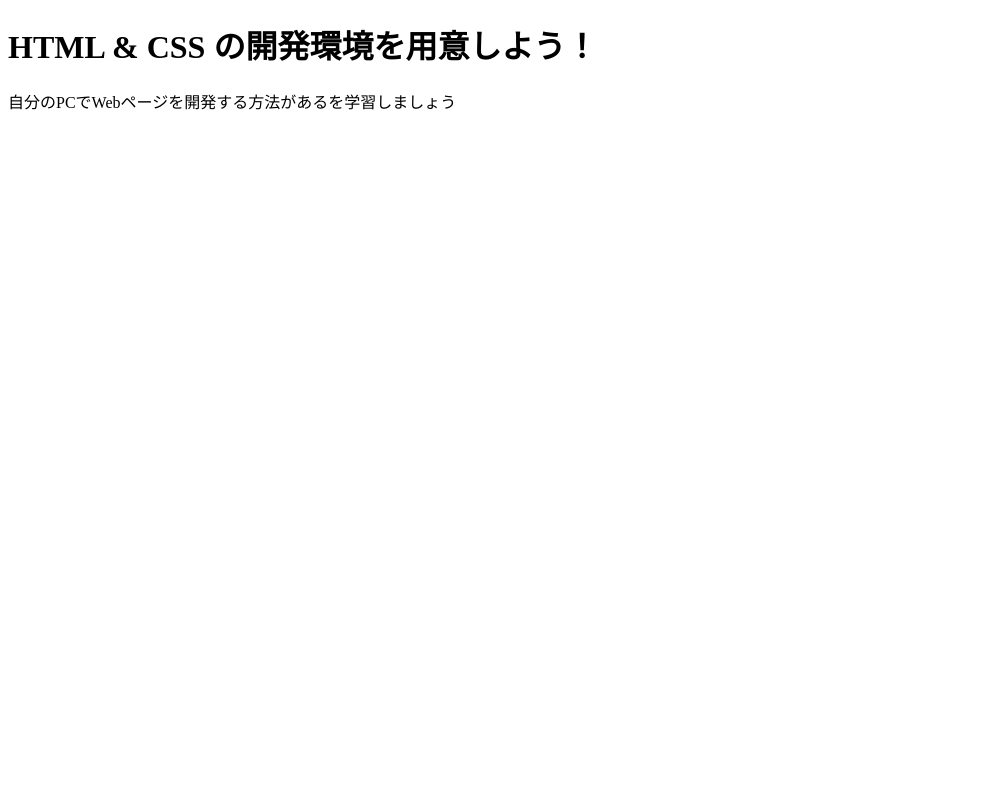
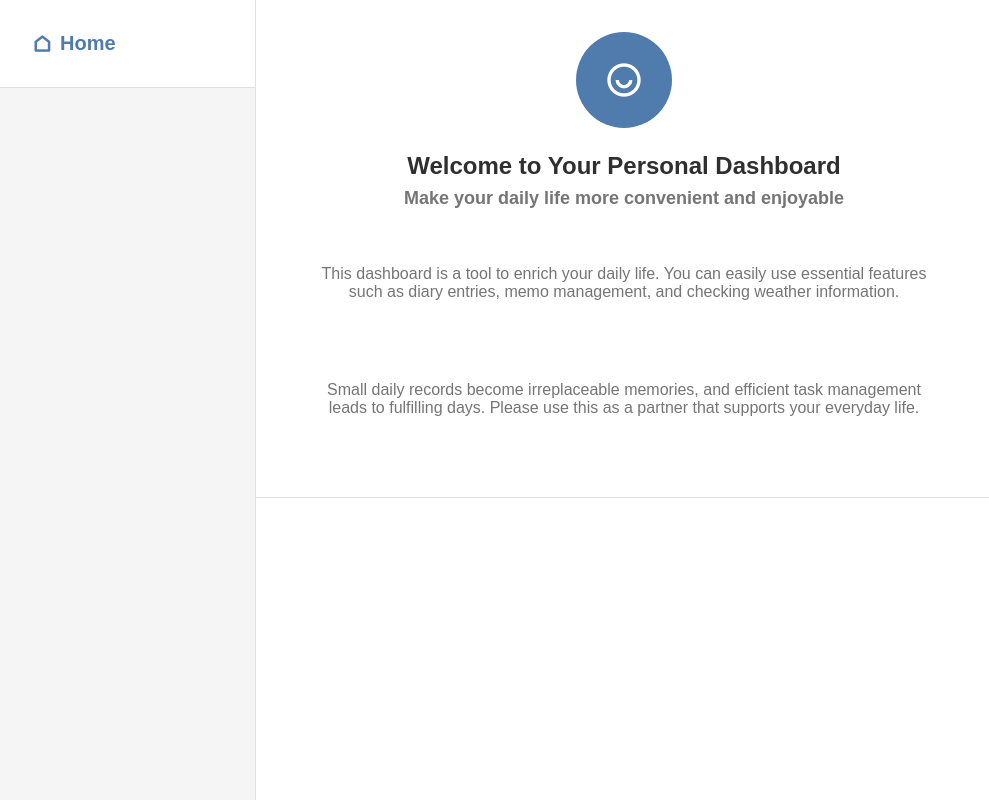
Before and after one commit to katanayo2480/mynewweb, a plain HTML site: page index.html in a window 1280 px wide. Shown: the whole page, without its empty margins (0-989 px from the left). Drawn offline with nearby package versions, Linux system fonts and the light colour scheme.

Commit message:
Add files via upload

```diff
--- a/index.html
+++ b/index.html
@@ -1,11 +1,37 @@
 <!DOCTYPE html>
-<html>
+<html lang="en">
   <head>
-    <meta charset="utf-8">
-    <title>Progate</title>
+    <meta charset="UTF-8" />
+    <meta name="viewport" content="width=device-width, initial-scale=1.0" />
+    <title>Dashboard</title>
+    <link rel="stylesheet"
+    href="style.css">
+    <link href="https://cdn.jsdelivr.net/npm/remixicon@4.5.0/fonts/remixicon.css" rel="stylesheet" />
   </head>
   <body>
-    <h1 class="title">HTML & CSS の開発環境を用意しよう！</h1>
-    <p>自分のPCでWebページを開発する方法があるを学習しましょう</p>
+    <div class="body1">
+      <aside>
+        <header>
+          <a href="#" data-tab="home">
+            <span class="ri-home-line"></span>Home
+          </a>
+        </header>
+      </aside>
+
+      <main>
+        <section id="home">
+          <header>
+            <div>
+              <span class="ri-user-smile-line"></span>
+              <h1>Welcome to Your Personal Dashboard</h1>
+              <h2>Make your daily life more convenient and enjoyable</h2>
+            </div>
+            <p>This dashboard is a tool to enrich your daily life. You can easily use essential features such as diary entries, memo management, and checking weather information.</p>
+            <p>Small daily records become irreplaceable memories, and efficient task management leads to fulfilling days. Please use this as a partner that supports your everyday life.</p>
+          </header>
+        </section>
+      </main>
+    </div>
   </body>
+
 </html>
--- /dev/null
+++ b/style.css
@@ -0,0 +1,103 @@
+/* ブラウザで設定されているスタイルのリセット・共通設定 */
+/* 消さないでください */
+*,
+*::before,
+*::after {
+  box-sizing: border-box;
+}
+body,
+h1,
+h2,
+h3,
+p,
+ul,
+li,
+form,
+input,
+textarea,
+select,
+button {
+  margin: 0;
+  padding: 0;
+  font-family: sans-serif;
+}
+
+ul {
+  list-style: none;
+}
+.body1 {
+  display: flex;
+  height: 100vh;
+}
+
+/* スタイルのリセット終了 */
+
+/* サイドバーとメインコンテンツを包むための要素のスタイルを書いてください */
+.body, aside {
+  width: 256px;
+  flex-shrink: 0;
+  background-color: #f5f5f5;
+  border-right: 1px solid #e0e0e0;
+  display: flex;
+  flex-direction: column;
+  height: 100%;
+}
+.body, header{
+  padding: 20px;
+  border-bottom: 1px solid #e0e0e0;
+}
+.aside, a{
+  font-size: 1.25rem;
+  font-weight: 600;
+  color: #4f7cac;
+  display: flex;
+  align-items: center;
+  gap: 8px;
+  text-decoration: none;
+}
+/* サイドバーに関連するスタイルを書いてください */
+
+.home{
+  flex: 1;
+}
+/* メインコンテンツに関連するスタイルを書いてください */
+
+
+.home, header{
+  background-color: white;
+  padding: 32px;
+  border-bottom: 1px solid #e0e0e0;
+  text-align: center;
+
+}
+
+.ri-user-smile-line{
+  width: 96px;
+  height: 96px;
+  background-color: #4f7cac;
+  border-radius: 50%;
+  display: flex;
+  justify-content: center;
+  align-items: center;
+  margin: 0 auto 24px auto;
+  font-size: 2.5rem;
+  color: white;
+}
+.main, h1{
+  font-size: 1.5rem;
+  font-weight: 600;
+  color: #2f2f2f;
+  margin-bottom: 8px;
+}
+.main, h2{
+  font-size: 1.125rem;
+  color: #757575;
+  margin-bottom: 24px;
+}
+.main, p{
+max-width: 672px;
+margin: 0 auto 0 auto;
+padding: 32px;
+color: #757575;
+margin-bottom: 16px;
+}
```
